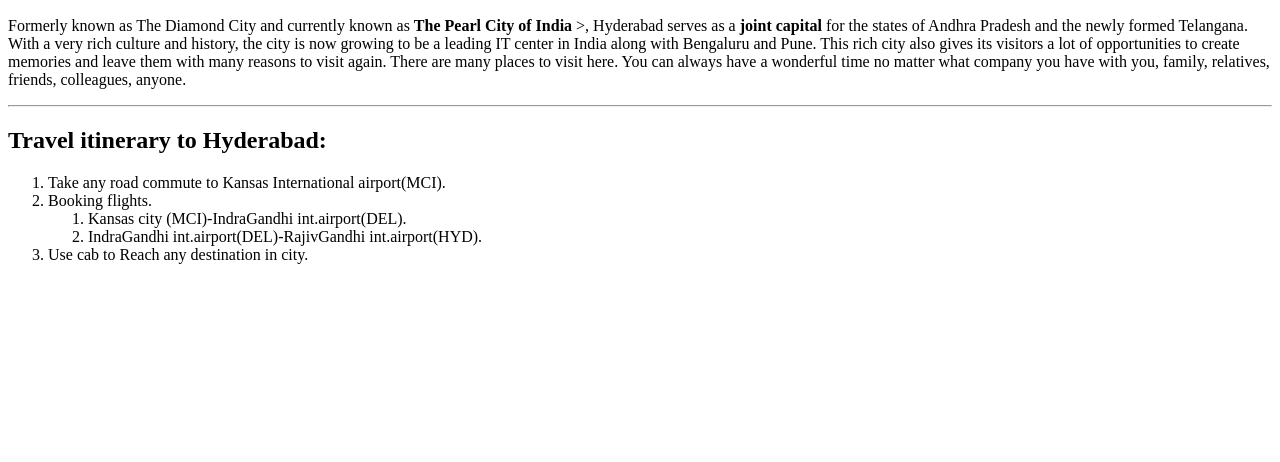
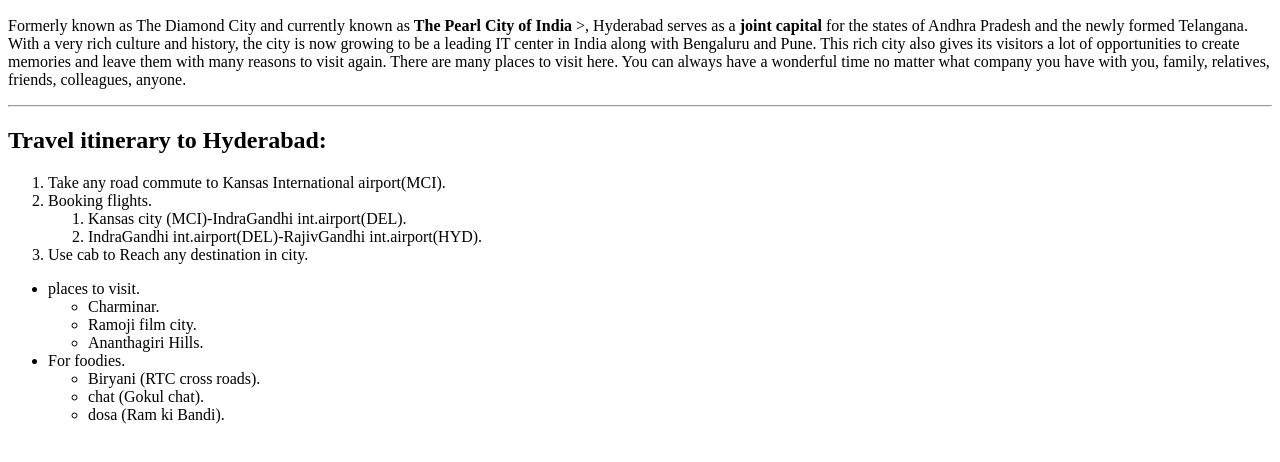
Before and after one commit to 44-563-WebApps-F21/webapps-f21-assignment-3-SidharthaAnnamaneni, a plain HTML site: page index.html in a window 1280 px wide. Shown: the part 110-572 px from the top of the page. Drawn offline with Linux system fonts and the light colour scheme.

Commit message:
Update index.html

```diff
--- a/index.html
+++ b/index.html
@@ -23,8 +23,22 @@
        </ol>
     </li>
     <li>Use cab to Reach any destination in city.</li>
-
-
-
+</ol>
+<ul>
+    <li>places to visit.
+        <ul>
+            <li>Charminar.</li>
+            <li>Ramoji film city.</li>
+            <li>Ananthagiri Hills.</li>
+        </ul>
+    </li>
+    <li>For foodies.
+        <ul>
+            <li>Biryani (RTC cross roads).</li>
+            <li>chat (Gokul chat).</li>
+            <li>dosa (Ram ki Bandi).</li>
+        </ul>
+    </li>
+</ul>
 </body>
 </html>
```
